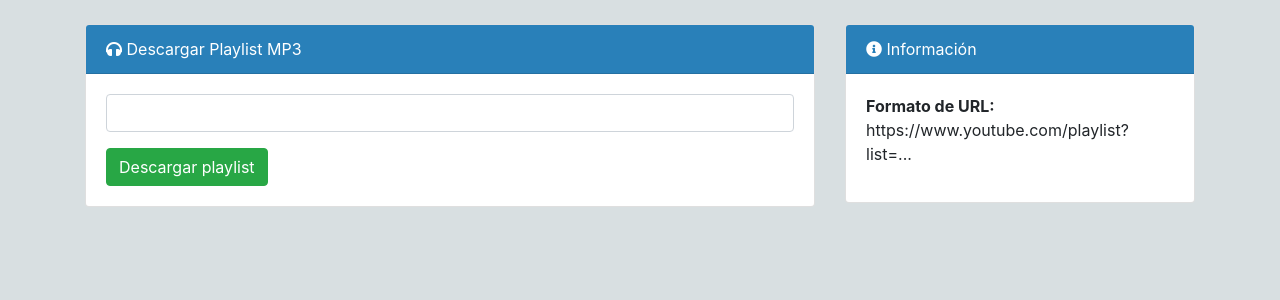
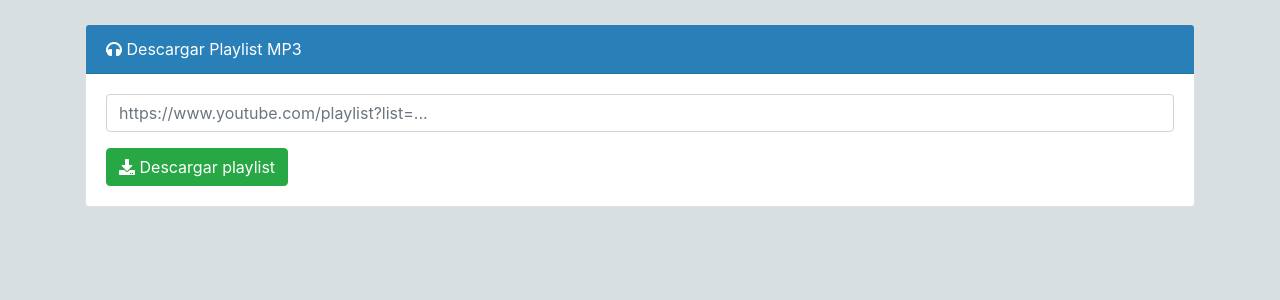
Before and after one commit to rubegartor/YoutubeToMP3, a Flask app: page /playlist in a window 1280 px wide. Shown: the part 56-356 px from the top of the page. Run offline with Flask 2, Linux system fonts and the light colour scheme; some libraries are stand-ins or nearby versions.

Commit message:
Update functionality

```diff
--- a/templates/playlist.html
+++ b/templates/playlist.html
@@ -1,33 +1,22 @@
 {% include "nav.html" %}
 <div class="container mt-4">
   <div class="row">
-    <div class="col-sm-8 mb-4">
+    <div class="col-sm-12 mb-4">
+      <div id="dwlStatus"></div>
       <div class="card mb-3">
         <div class="card-header text-white" style="background: #2980b9;">
           <i class="fas fa-headphones"></i> Descargar Playlist MP3
         </div>
         <div class="card-body">
           <form action="/playlist" method="POST">
-            <input name="playlistURL" class="form-control" />
-            <button type="submit" name="Submit" class="btn btn-success mt-3">Descargar playlist</button>
+            <input name="playlistURL" class="form-control" placeholder="https://www.youtube.com/playlist?list=..." id="playlistInput"/>
+            <button type="button" class="btn btn-success mt-3" id="dwlPlaylistBtn"><i class="fas fa-download" id="dwlLoader"></i> Descargar playlist</button>
           </form>
-        </div>
-      </div>
-    </div>
-    <div class="col-sm-4 mb-4">
-      <div class="card">
-        <div class="card-header text-white" style="background: #2980b9;">
-          <i class="fas fa-info-circle"></i> Información
-        </div>
-        <div class="card-body">
-          <strong>Formato de URL:</strong>
-          <p>
-            https://www.youtube.com/playlist?list=...
-          </p>
         </div>
       </div>
     </div>
   </div>
 </div>
+<script src="{{ url_for('static', filename='js/addPlaylist.js') }}"></script>
 </body>
 </html>
```
